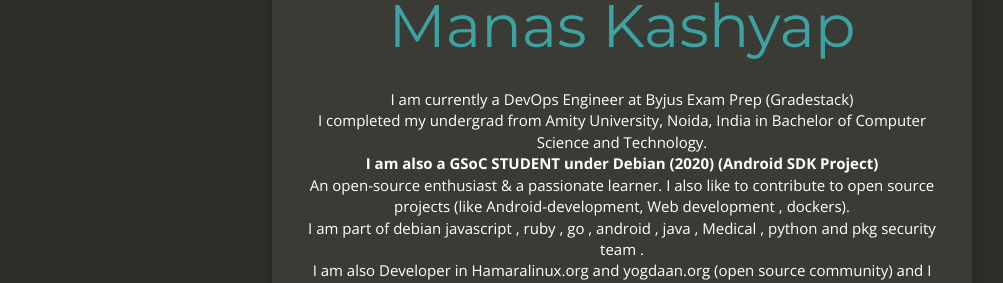
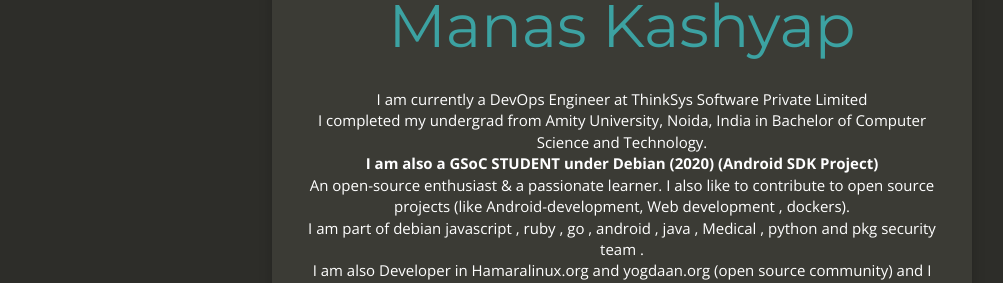
Before and after one commit to Manas-kashyap/Manas-kashyap.github.io, a Jekyll site: the page built from index.html, in a window 1280 px wide. Shown: the part 172-455 px from the top of the page, without its empty margins (18-1021 px from the left). Built offline with Jekyll 4.4.1, drawn with Linux system fonts in a browser that asks for light colours; nearby versions of some CDN libraries.

Commit message:
thinksys user

```diff
--- a/_config.yml
+++ b/_config.yml
@@ -4,7 +4,7 @@ email: manaskashyaptech@gmail.com
 description: "A Developer at building phase."
 baseurl: ""
 url: "https://Manas-kashyap.github.io"
-title_description: "I am currently a DevOps Engineer at Byjus Exam Prep (Gradestack)
+title_description: "I am currently a DevOps Engineer at ThinkSys Software Private Limited
 <br /> I completed my undergrad from Amity University, Noida, India in Bachelor of Computer Science and Technology.
 <br /> <strong>I am also a GSoC STUDENT under Debian (2020) (Android SDK Project)</strong>
 <br /> An open-source enthusiast & a passionate learner. I also like to contribute to open source projects (like Android-development, Web development , dockers).
```
